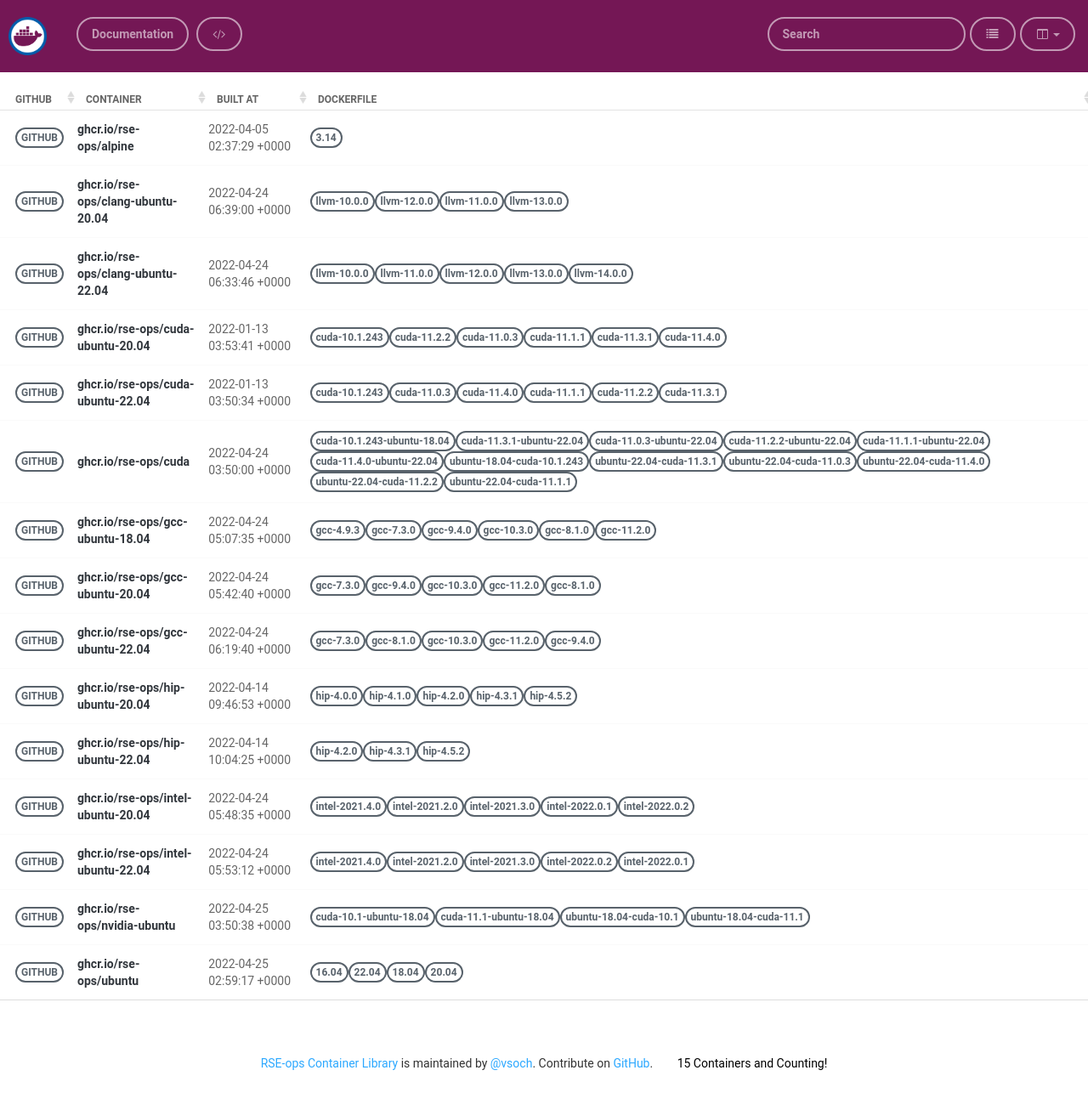
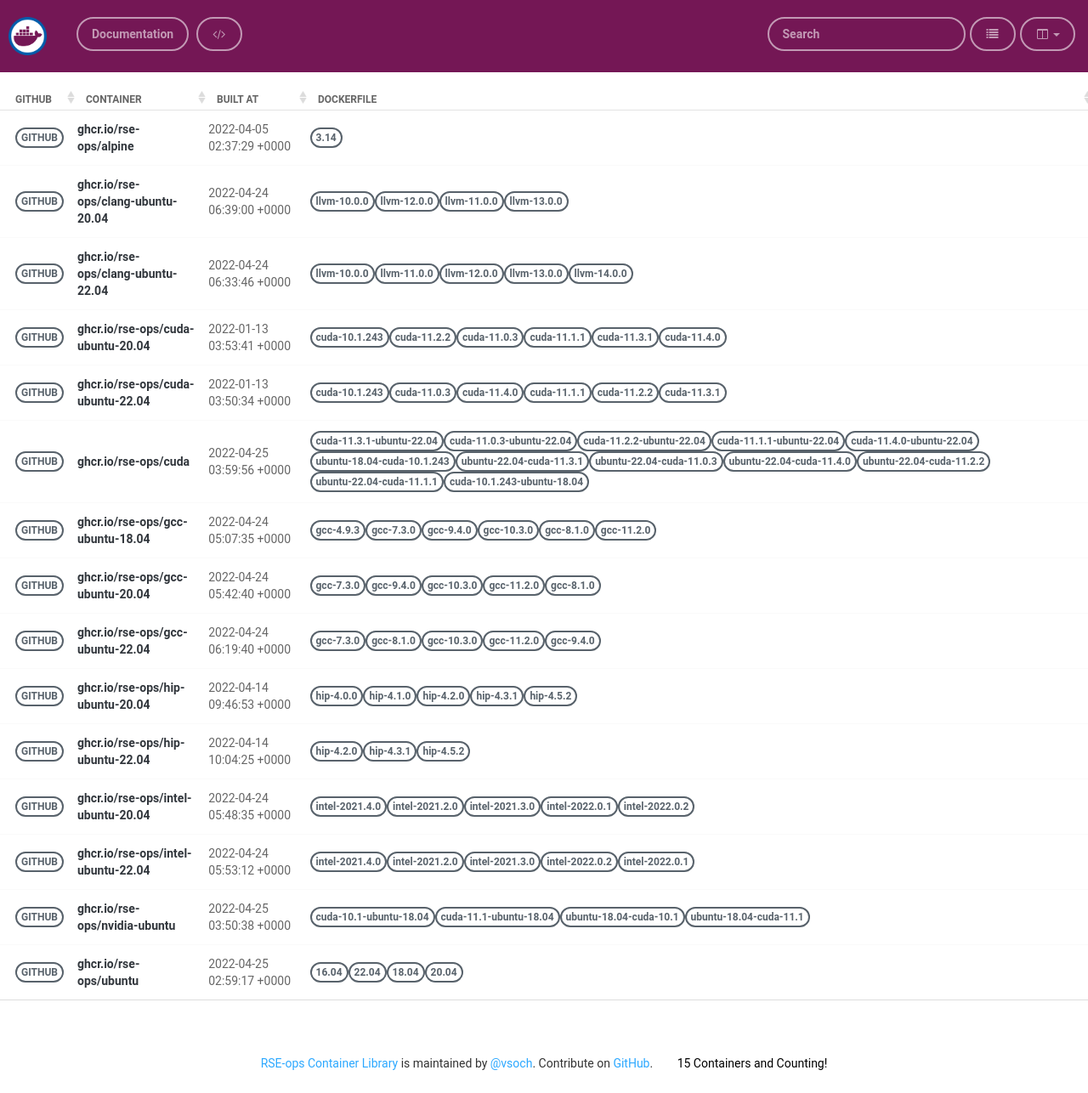
Before and after one commit to rse-ops/docker-images, a Jekyll site: the page built from pages/index.md, in a window 1280 px wide. Shown: the whole page at 85% size. Built offline with Jekyll 4.4.1, drawn with Linux system fonts in a browser that asks for light colours; nearby versions of some CDN libraries.

Commit message:
Automated push to update library 2022-04-25

```diff
--- a/_library/ghcr.io-rse-ops-cuda.md
+++ b/_library/ghcr.io-rse-ops-cuda.md
@@ -1,14 +1,11 @@
 ---
 layout: container
 name: ghcr.io/rse-ops/cuda
-updated_at: 2022-04-24 03:50:00.382540
+updated_at: 2022-04-25 03:59:56.088388
 
 
 container_url: https://github.com/orgs/rse-ops/packages/container/package/cuda
 versions:
- - tag: cuda-10.1.243-ubuntu-18.04
-   dockerfile: https://github.com/rse-ops/docker-images/blob/main/ubuntu/cuda/Dockerfile
-   manifest: https://crane.ggcr.dev/manifest/ghcr.io/rse-ops/cuda:cuda-10.1.243-ubuntu-18.04
  - tag: cuda-11.3.1-ubuntu-22.04
    dockerfile: https://github.com/rse-ops/docker-images/blob/main/ubuntu/cuda/Dockerfile
    manifest: https://crane.ggcr.dev/manifest/ghcr.io/rse-ops/cuda:cuda-11.3.1-ubuntu-22.04
```
Also changed, not shown: other parts of _library/ghcr.io-rse-ops-cuda.md (+3 -0 lines).
